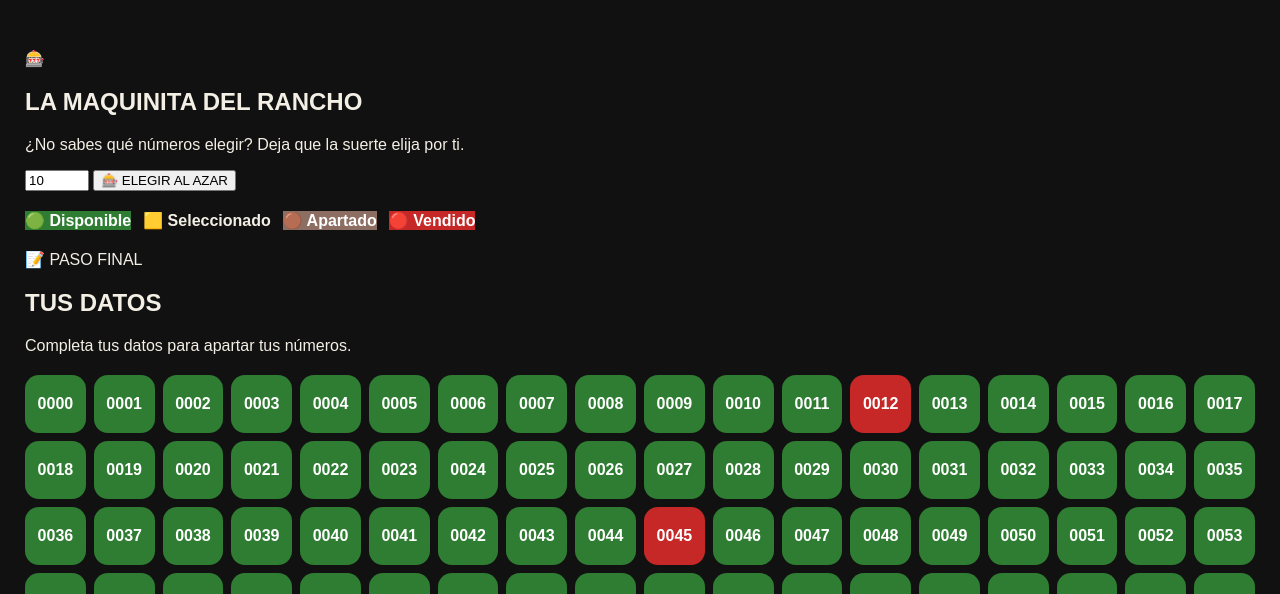
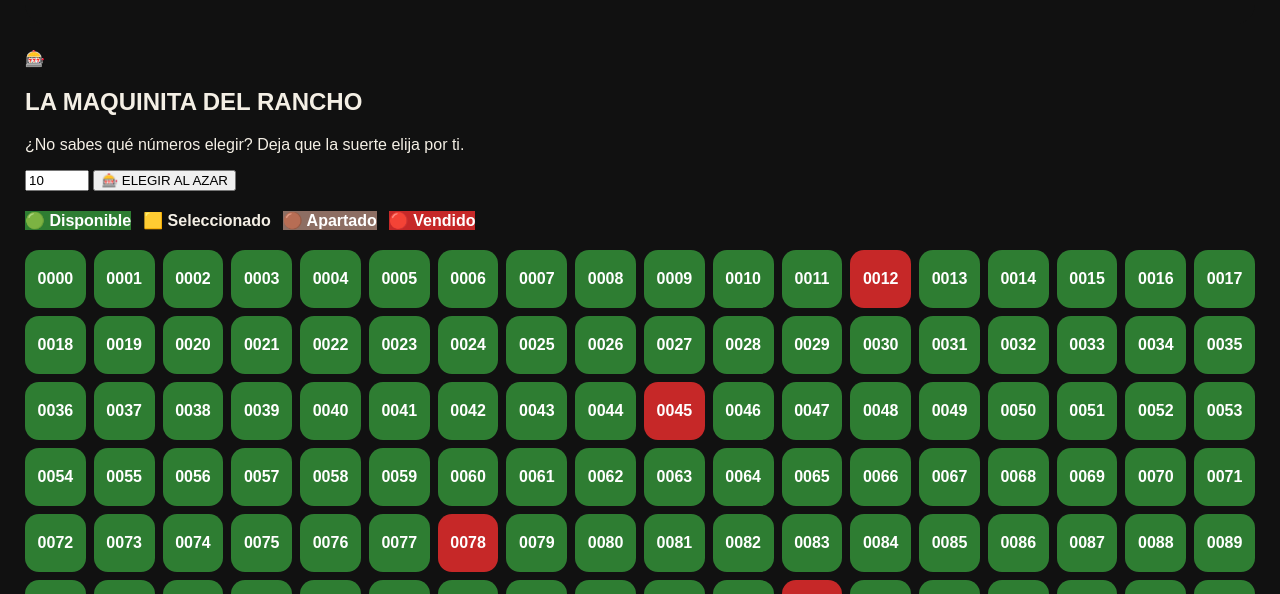
Before and after one commit to Admin1pablo/rifas-entre-amigos-, a Flask app: page /rifa/1 in a window 1280 px wide. Shown: the part 328-922 px from the top of the page. Run offline with Flask 3, Linux system fonts and the light colour scheme; data comes from the database, SQL or seed files in the repository.

Commit message:
Remove participant header from raffle.html
Removed participant header section from raffle template.

```diff
--- a/templates/raffle.html
+++ b/templates/raffle.html
@@ -224,21 +224,7 @@
 
     <aside class="participant-panel">
 
-        <div class="participant-header">
 
-            <span>
-                📝 PASO FINAL
-            </span>
-
-            <h2>
-                TUS DATOS
-            </h2>
-
-            <p>
-                Completa tus datos para apartar tus números.
-            </p>
-
-        </div>
 
 
                 <!-- NÚMEROS -->
```
